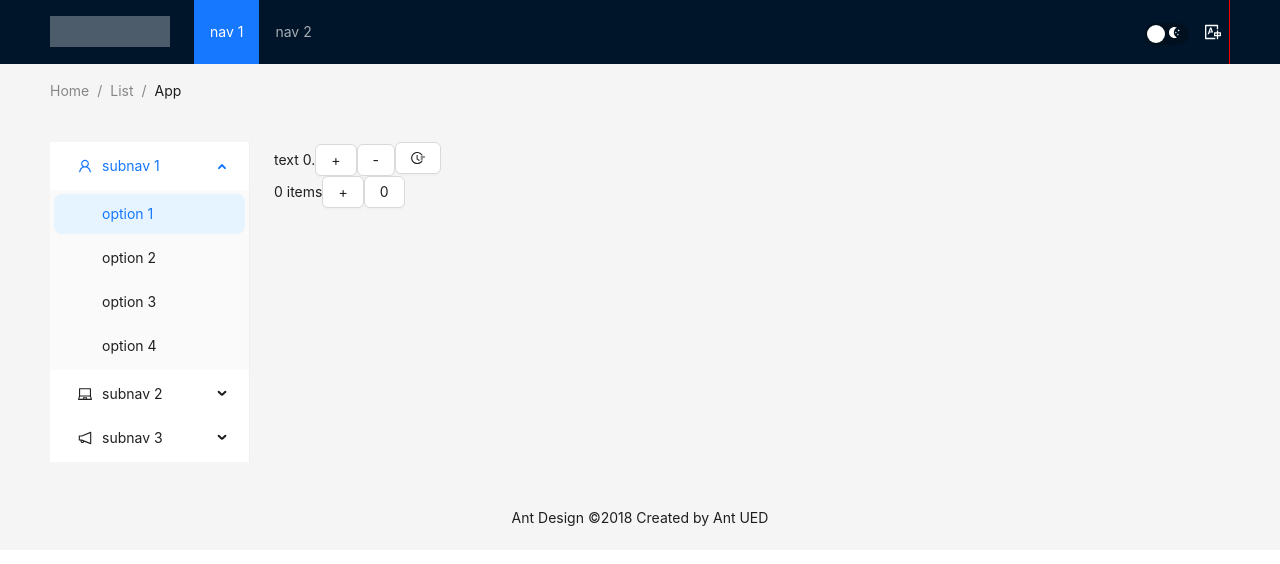
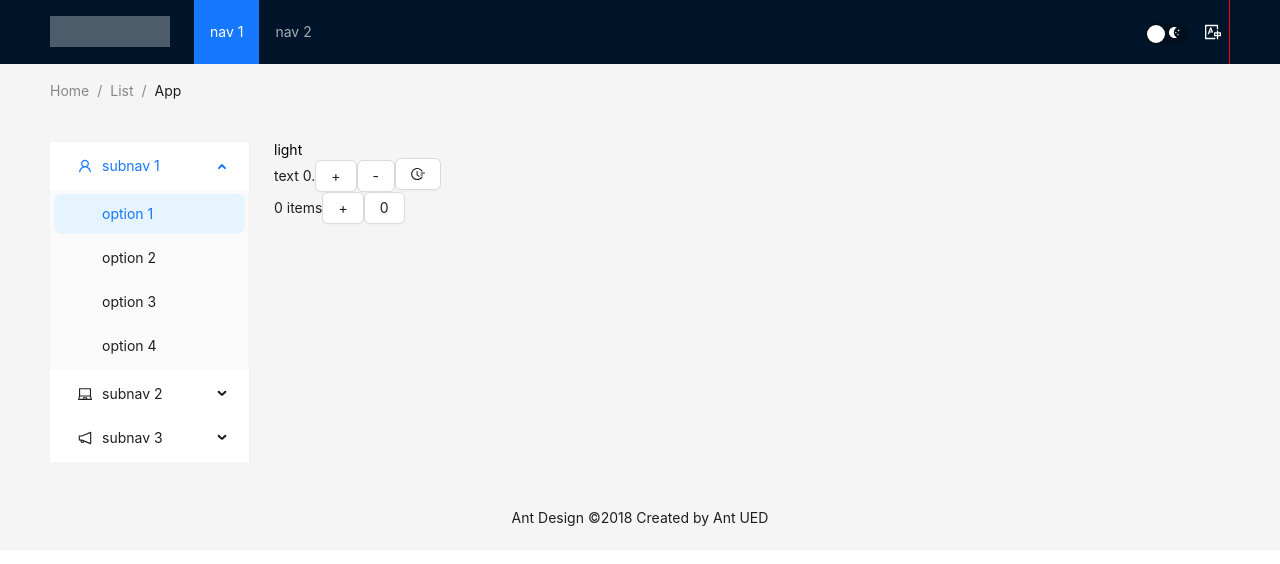
Before and after one commit to edejin/vite-demplate, a React (Vite) app: page /#/ in a window 1280 px wide. Shown: the top 564 px of the page. Built offline with nearby package versions, Linux system fonts and the light colour scheme.

Commit message:
add current theme to styled components (example in A)

```diff
--- a/src/components/A.tsx
+++ b/src/components/A.tsx
@@ -4,8 +4,33 @@ import {useTestStore} from '@/store/test';
 import {Button, Typography} from 'antd';
 import {log, useSelector} from '@/utils';
 import {FieldTimeOutlined} from '@ant-design/icons';
+import styled, {css} from 'styled-components';
+import {Theme} from '@/store/theme';
 
 const {Text} = Typography;
+
+const Wrapper = styled.div`
+  &::before {
+    display: block;
+  }
+
+  ${({theme: {currentTheme}}) => {
+    if (currentTheme === Theme.Dark) {
+      return css`
+        &::before {
+          content: 'dark';
+          color: #ffffff;
+        }
+      `;
+    }
+    return css`
+        &::before {
+          content: 'light';
+          color: #000000;
+        }
+    `;
+  }}
+`;
 
 export const A = () => {
   // Incorrect way:
@@ -23,15 +48,16 @@ export const A = () => {
     log('Rerender A!!!');
   });
   return (
-    <div>
+    <Wrapper>
       <Text>
-        <T z="text <span>{value}</span>." values={{span: (chunks: JSX.Element) => <span>{chunks}</span>, value: a.toString()}}/>
+        <T z="text <span>{value}</span>."
+           values={{span: (chunks: JSX.Element) => <span>{chunks}</span>, value: a.toString()}}/>
       </Text>
       <Button onClick={addA}>+</Button>
       <Button onClick={removeA}>-</Button>
       <Button onClick={() => addAWithDelay(3000)}>
         <FieldTimeOutlined/>
       </Button>
-    </div>
+    </Wrapper>
   );
 };
--- a/src/components/Providers.tsx
+++ b/src/components/Providers.tsx
@@ -2,7 +2,7 @@ import React, { useCallback, useEffect } from 'react';
 import { IntlProvider, MissingTranslationError } from 'react-intl';
 import { log } from '@/utils';
 import { ConfigProvider, theme } from 'antd';
-import { StyleSheetManager } from 'styled-components';
+import {StyleSheetManager, ThemeProvider} from 'styled-components';
 import rtlPlugin from "stylis-plugin-rtl";
 import { Locale, RTLLocales, useLocaleStore } from '@/store/locale';
 import { GlobalStyle } from './GlobalStyles';
@@ -55,7 +55,10 @@ export const Providers: React.FC<Props> = ({ children }: React.PropsWithChildren
   }, [locale]);
 
   return (
-    <StyleSheetManager {...(direction(locale) === 'rtl' ? { stylisPlugins: [rtlPlugin] } : {})}>
+    <StyleSheetManager
+      {...(direction(locale) === 'rtl' ? { stylisPlugins: [rtlPlugin] } : {})}
+    >
+      <ThemeProvider theme={{currentTheme}}>
         <>
           <GlobalStyle />
           <StyleProvider hashPriority={'high'}>
@@ -74,6 +77,7 @@ export const Providers: React.FC<Props> = ({ children }: React.PropsWithChildren
             </ConfigProvider>
           </StyleProvider>
         </>
+      </ThemeProvider>
     </StyleSheetManager>
   );
 };
```
Lines whose indentation alone changed are shown as unchanged.
